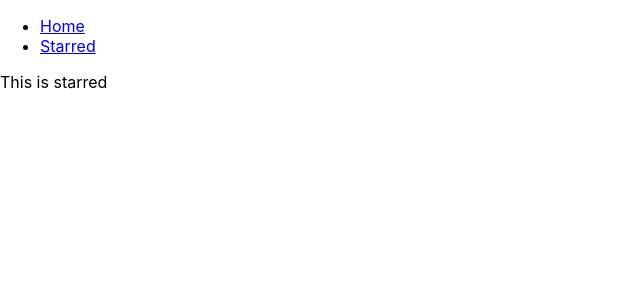
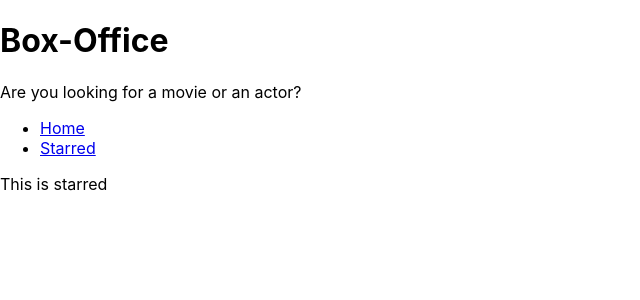
Before and after one commit to malay1803/boxOfficeApp, a React (Create React App) app: page /starred in a window 1280 px wide. Shown: the top 300 px of the page, without its empty margins (0-640 px from the left). Built offline with nearby package versions, Linux system fonts and the light colour scheme.

Commit message:
Added layout and created Title

```diff
--- a/src/App.js
+++ b/src/App.js
@@ -1,14 +1,11 @@
 import React from 'react';
 import { Switch, Route } from 'react-router-dom';
-import Navs from './components/Navs';
+// import Navs from './components/Navs';
 import Home from './pages/Home';
 import Starred from './pages/Starred';
 
 function App() {
   return (
-    <div>
-      <Navs />
-
     <Switch>
       <Route exact path="/">
         <Home />
@@ -22,7 +19,6 @@
         <div>Not Found</div>
       </Route>
     </Switch>
-    </div>
   );
 }
 
--- /dev/null
+++ b/src/components/MainPageLayout.js
@@ -0,0 +1,13 @@
+import React from 'react';
+import Navs from './Navs';
+import Title from './Title';
+
+const MainPageLayout = ({ children }) => (
+  <div>
+      <Title title="Box-Office" subtitle="Are you looking for a movie or an actor?" />
+    <Navs />
+    {children}
+  </div>
+);
+
+export default MainPageLayout;
--- /dev/null
+++ b/src/components/Title.js
@@ -0,0 +1,10 @@
+import React from 'react'
+
+const Title = ({ title, subtitle }) =>(
+        <div>
+            <h1>{title}</h1>
+            <p>{subtitle}</p>
+        </div>
+    )
+
+export default Title
--- a/src/pages/Home.js
+++ b/src/pages/Home.js
@@ -1,5 +1,6 @@
 import React from 'react';
+import MainPageLayout from '../components/MainPageLayout';
 
-const Home = () => <div>This is home</div>;
+const Home = () => <MainPageLayout>This is Home</MainPageLayout>;
 
 export default Home;
--- a/src/pages/Starred.js
+++ b/src/pages/Starred.js
@@ -1,9 +1,6 @@
-import React from 'react'
+import React from 'react';
+import MainPageLayout from '../components/MainPageLayout';
 
-const Starred = () =>(
-        <div>
-            This is starred
-        </div>
-    )
+const Starred = () => <MainPageLayout>This is starred</MainPageLayout>;
 
-export default Starred
+export default Starred;
```
Lines whose indentation alone changed are shown as unchanged.
